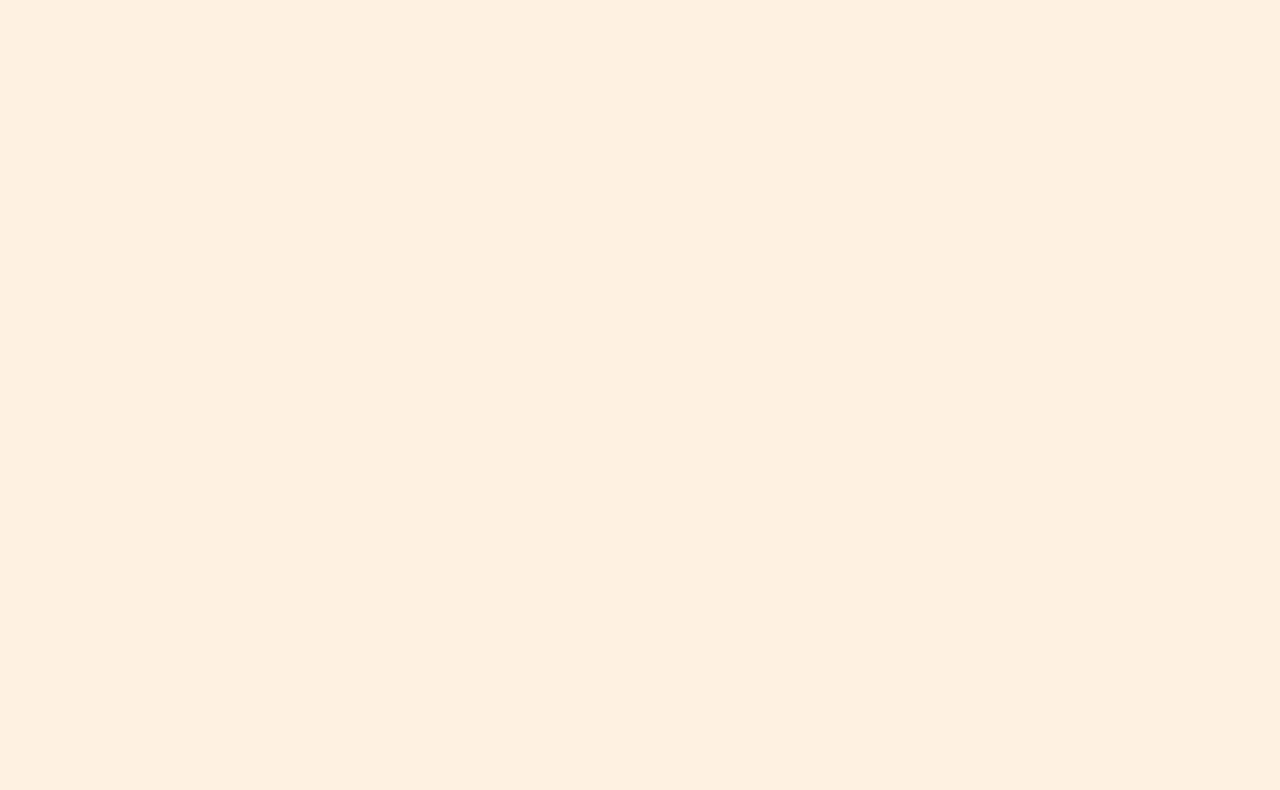
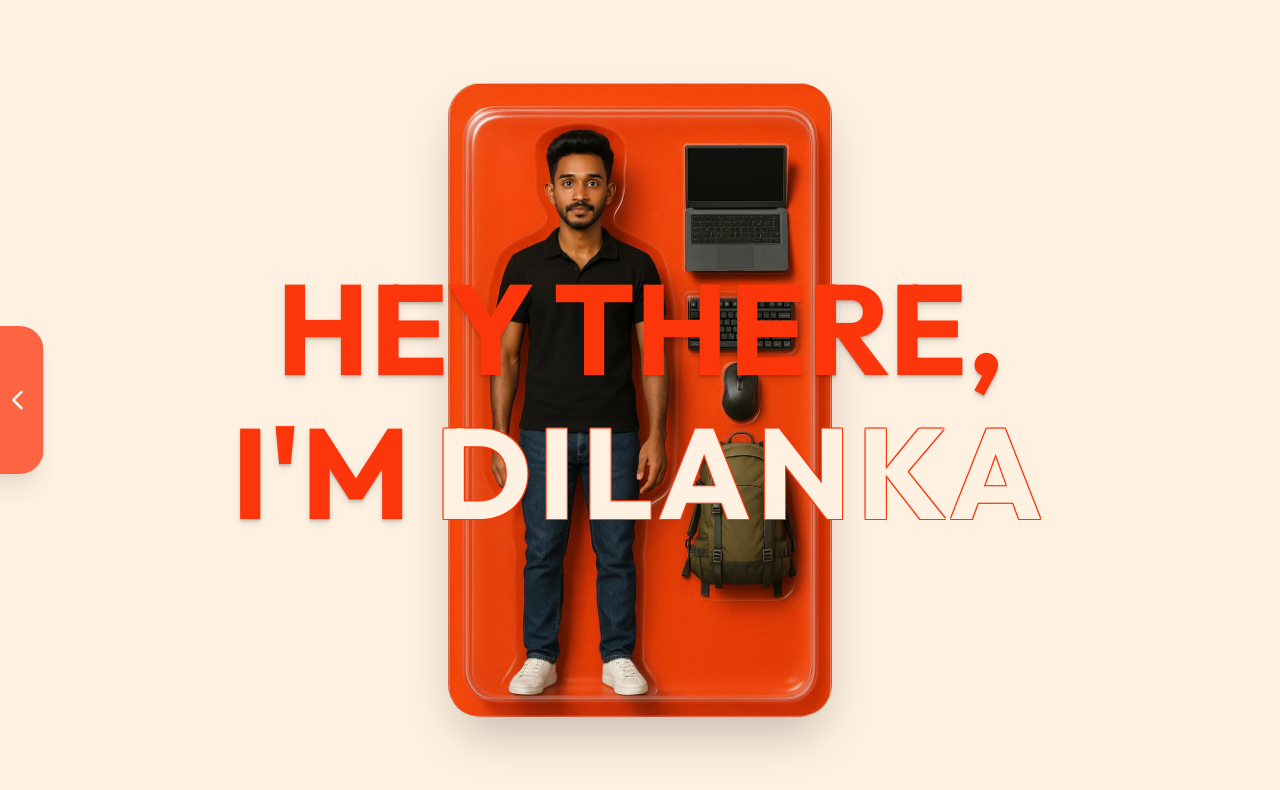
Before and after one commit to dilankayasuru/portfolio, a Next.js app: page / in a window 1280 px wide. Shown: the top 790 px of the page. Built offline with nearby package versions, Linux system fonts and the light colour scheme.

Commit message:
Init hero section

```diff
--- /dev/null
+++ b/app/components/ActionFigure.tsx
@@ -0,0 +1,59 @@
+"use client"
+import Image from "next/image";
+import { motion, useMotionTemplate, useMotionValue, useSpring } from "motion/react";
+import { useRef } from "react";
+
+const ROTATION_RANGE = 15.5;
+const HALF_ROTATION_RANGE = 15.5 / 5;
+
+export const ActionFigure = () => {
+    const ref = useRef<HTMLDivElement | null>(null);
+
+    const x = useMotionValue(0);
+    const y = useMotionValue(0);
+
+    const springX = useSpring(x);
+    const springY = useSpring(y);
+
+    const transform = useMotionTemplate`rotateX(${springX}deg) rotateY(${springY}deg)`;
+
+    const handleMouseMove = (e: React.MouseEvent) => {
+        if (!ref.current) return [0, 0];
+
+        const rect = ref.current.getBoundingClientRect();
+
+        const width = rect.width;
+        const height = rect.height;
+
+        const mouseX = (e.clientX - rect.left) * ROTATION_RANGE;
+        const mouseY = (e.clientY - rect.top) * ROTATION_RANGE;
+
+        const rX = (mouseY / height - HALF_ROTATION_RANGE) * -1;
+        const rY = mouseX / width - HALF_ROTATION_RANGE;
+
+        x.set(rX);
+        y.set(rY);
+    }
+
+    const handleMouseLeave = () => {
+        x.set(0);
+        y.set(0);
+    };
+
+    return (
+        <motion.div
+            ref={ref}
+            onMouseMove={handleMouseMove}
+            onMouseLeave={handleMouseLeave}
+            style={{
+                transformStyle: "preserve-3d",
+                transform,
+            }}>
+            <Image
+                src="/images/action-figure.webp" width={800} height={800} alt="image of an action figure" className="w-96 rounded-4xl shadow-2xl tralate-z-72"
+                style={{
+                    transformStyle: "preserve-3d",
+                }} />
+        </motion.div>
+    )
+}
--- /dev/null
+++ b/app/components/BackArrow.tsx
@@ -0,0 +1,14 @@
+type TIcon = {
+    size?: number,
+    fill?: string,
+    className?: string,
+}
+
+export const BackArrow = (props: TIcon) => {
+    const { size = 24, fill = "#FFFFFF", className = "" } = props;
+    return (
+        <svg xmlns="http://www.w3.org/2000/svg" height={`${size}px`} viewBox="0 -960 960 960" width={`${size}px`} fill={fill} className={className}>
+            <path d="m142-480 294 294q15 15 14.5 35T435-116q-15 15-35 15t-35-15L57-423q-12-12-18-27t-6-30q0-15 6-30t18-27l308-308q15-15 35.5-14.5T436-844q15 15 15 35t-15 35L142-480Z" />
+        </svg>
+    )
+}
--- /dev/null
+++ b/app/components/SideNavigation.tsx
@@ -0,0 +1,26 @@
+"use client"
+import Link from "next/link"
+import { BackArrow } from "./BackArrow"
+import { useState } from "react"
+
+export const SideNavigation = () => {
+    const [open, setOpen] = useState(false);
+
+    return (
+        <div className="fixed top-0 left-0 flex justify-center items-center h-screen z-50">
+            {/* <div className="w-4 bg-fiery-red h-screen"></div> */}
+            <nav className={`rounded-r-3xl shadow-xl overflow-hidden ${open ? 'translate-x-0' : '-translate-x-9/12 opacity-75'} transition-all duration-300 ease-in-out`}>
+                <div className="text-xl text-peach-puff bg-fiery-red flex">
+                    <ul className="grid gap-4 p-4">
+                        <li><Link href="#">My Work</Link></li>
+                        <li><Link href="#">About me</Link></li>
+                        <li><Link href="#">Contact me</Link></li>
+                    </ul>
+                    <button className="px-2 grid place-content-center cursor-pointer outline-none" onClick={() => setOpen(!open)}>
+                        <BackArrow className={`transition-all duration-300 ease-in-out ${open ? "-scale-100 -translate-x-2" : "scale-100"}`} />
+                    </button>
+                </div>
+            </nav>
+        </div>
+    )
+}
--- a/app/layout.tsx
+++ b/app/layout.tsx
@@ -1,6 +1,7 @@
 import type { Metadata } from "next";
 import { Outfit } from "next/font/google";
 import "./globals.css";
+import { SideNavigation } from "./components/SideNavigation";
 
 const outfit = Outfit({
   variable: "--font-outfit",
@@ -22,6 +23,7 @@ export default function RootLayout({
       <body
         className={`${outfit.variable} antialiased`}
       >
+        <SideNavigation />
         {children}
       </body>
     </html>
--- a/app/page.tsx
+++ b/app/page.tsx
@@ -1,7 +1,9 @@
+import { Hero } from "./sections/Hero";
+
 export default function Home() {
   return (
-    <main>
-
-    </main>
+    <>
+      <Hero />
+    </>
   );
 }
--- /dev/null
+++ b/app/sections/Hero.tsx
@@ -0,0 +1,13 @@
+import { ActionFigure } from "../components/ActionFigure";
+
+export const Hero = () => {
+    return (
+        <div className="min-h-screen w-full flex flex-col md:flex-row gap-4 justify-center items-center relative p-4">
+            <div className="uppercase font-bold text-7xl md:text-9xl md:text-center md:leading-36 text-shadow-lg cursor-default pointer-events-none md:absolute md:z-20">
+                <p>Hey There,</p>
+                <p>I&apos;m <span className="-tracking-tighter text-peach-puff text-shadow-[-1px_-1px_0_var(--fiery-red),_1px_-1px_0_var(--fiery-red),_-1px_1px_0_var(--fiery-red),_1px_1px_0_var(--fiery-red)]">Dilanka</span></p>
+            </div>
+            <ActionFigure />
+        </div>
+    )
+}
```
Also changed, not shown: package.json (+7 -6 lines), public/images/action-figure.webp (added), 1 other file (tests, documents, lock files or other folders).
